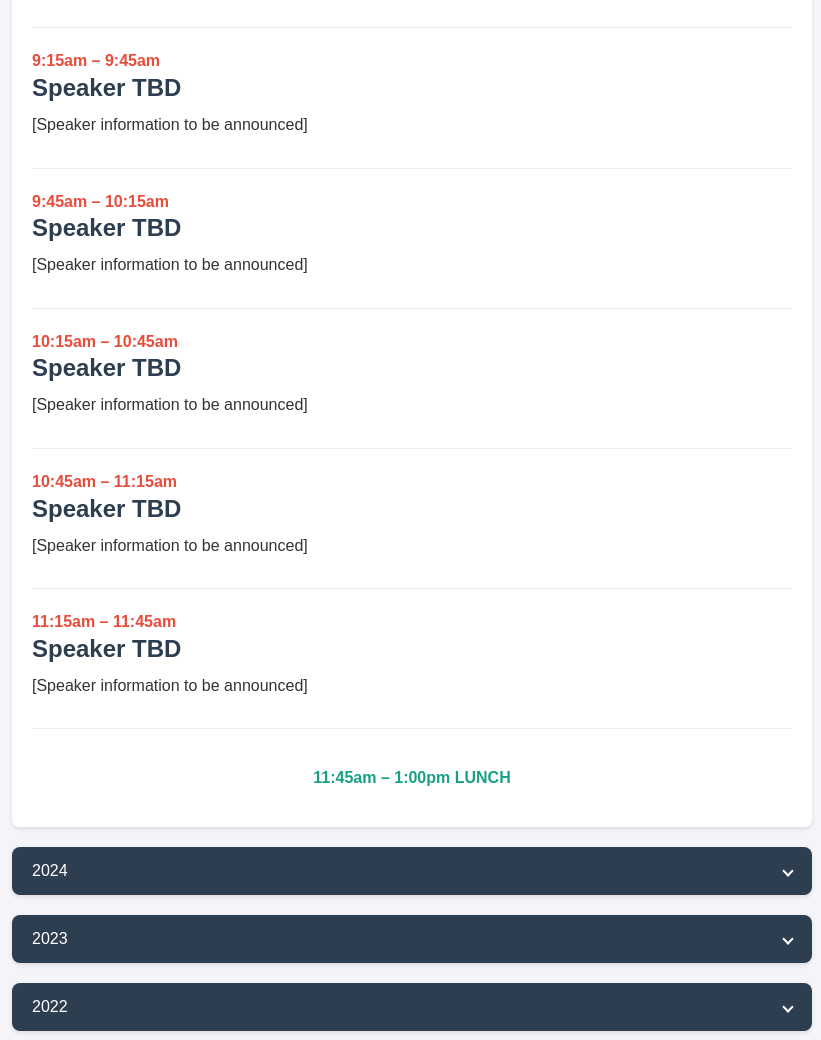
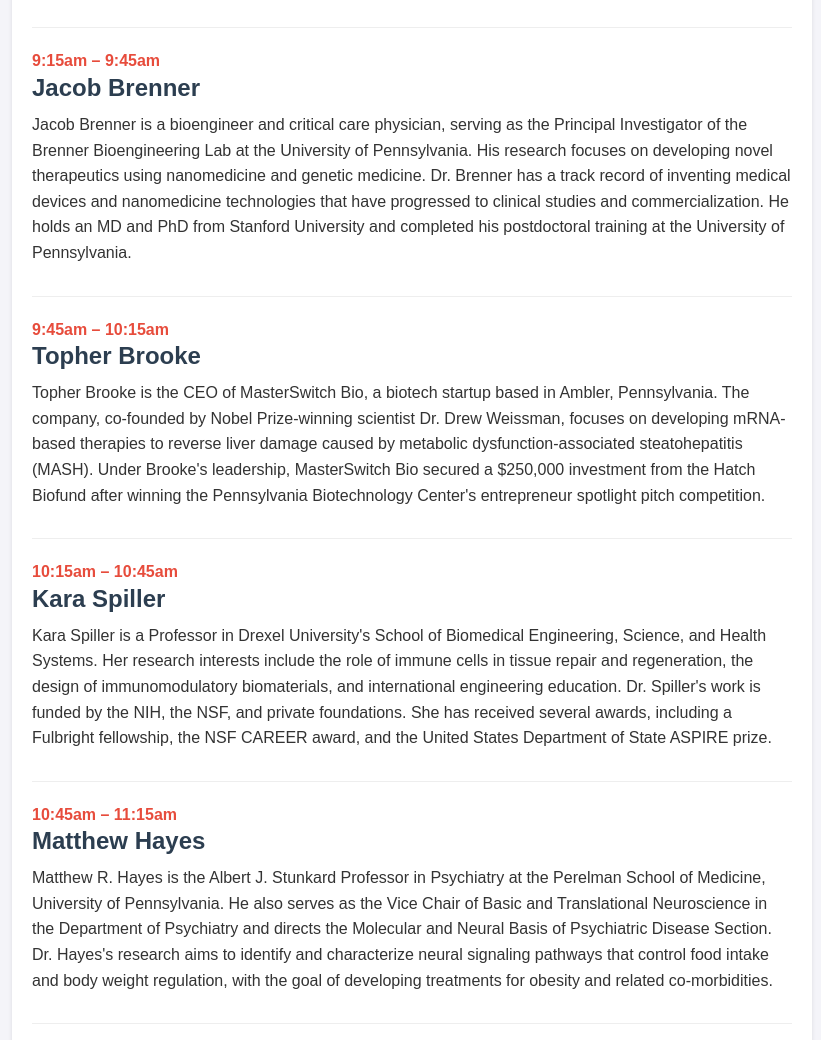
Before and after one commit to RNCDev/fp-venture-day, a plain HTML site: page index.html in a window 1280 px wide. Shown: the part 474-1514 px from the top of the page, without its empty margins (228-1049 px from the left). Drawn offline with Linux system fonts and the light colour scheme.

Commit message:
quick update

```diff
--- a/index.html
+++ b/index.html
@@ -34,32 +34,32 @@
 
                     <div class="session">
                         <p class="session-time">9:15am – 9:45am</p>
-                        <h2>Speaker TBD</h2>
-                        <p>[Speaker information to be announced]</p>
+                        <h2>Jacob Brenner</h2>
+                        <p>Jacob Brenner is a bioengineer and critical care physician, serving as the Principal Investigator of the Brenner Bioengineering Lab at the University of Pennsylvania. His research focuses on developing novel therapeutics using nanomedicine and genetic medicine. Dr. Brenner has a track record of inventing medical devices and nanomedicine technologies that have progressed to clinical studies and commercialization. He holds an MD and PhD from Stanford University and completed his postdoctoral training at the University of Pennsylvania.</p>
                     </div>
 
                     <hr>
 
                     <div class="session">
                         <p class="session-time">9:45am – 10:15am</p>
-                        <h2>Speaker TBD</h2>
-                        <p>[Speaker information to be announced]</p>
+                        <h2>Topher Brooke</h2>
+                        <p>Topher Brooke is the CEO of MasterSwitch Bio, a biotech startup based in Ambler, Pennsylvania. The company, co-founded by Nobel Prize-winning scientist Dr. Drew Weissman, focuses on developing mRNA-based therapies to reverse liver damage caused by metabolic dysfunction-associated steatohepatitis (MASH). Under Brooke's leadership, MasterSwitch Bio secured a $250,000 investment from the Hatch Biofund after winning the Pennsylvania Biotechnology Center's entrepreneur spotlight pitch competition.</p>
                     </div>
 
                     <hr>
 
                     <div class="session">
                         <p class="session-time">10:15am – 10:45am</p>
-                        <h2>Speaker TBD</h2>
-                        <p>[Speaker information to be announced]</p>
+                        <h2>Kara Spiller</h2>
+                        <p>Kara Spiller is a Professor in Drexel University's School of Biomedical Engineering, Science, and Health Systems. Her research interests include the role of immune cells in tissue repair and regeneration, the design of immunomodulatory biomaterials, and international engineering education. Dr. Spiller's work is funded by the NIH, the NSF, and private foundations. She has received several awards, including a Fulbright fellowship, the NSF CAREER award, and the United States Department of State ASPIRE prize.</p>
                     </div>
 
                     <hr>
 
                     <div class="session">
                         <p class="session-time">10:45am – 11:15am</p>
-                        <h2>Speaker TBD</h2>
-                        <p>[Speaker information to be announced]</p>
+                        <h2>Matthew Hayes</h2>
+                        <p>Matthew R. Hayes is the Albert J. Stunkard Professor in Psychiatry at the Perelman School of Medicine, University of Pennsylvania. He also serves as the Vice Chair of Basic and Translational Neuroscience in the Department of Psychiatry and directs the Molecular and Neural Basis of Psychiatric Disease Section. Dr. Hayes's research aims to identify and characterize neural signaling pathways that control food intake and body weight regulation, with the goal of developing treatments for obesity and related co-morbidities.</p>
                     </div>
 
                     <hr>
```
Also changed, not shown: content.md (+8 -8 lines).
